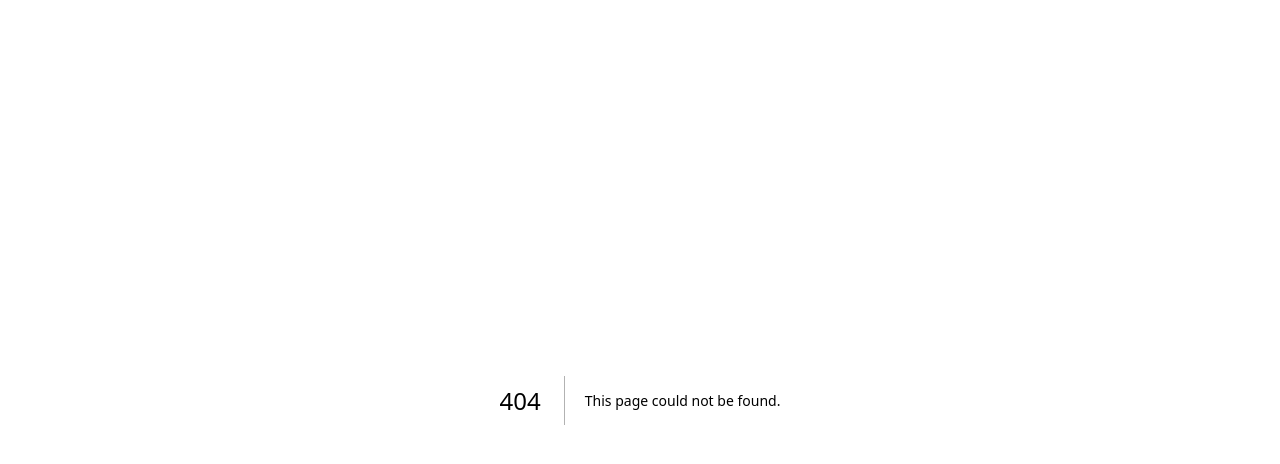
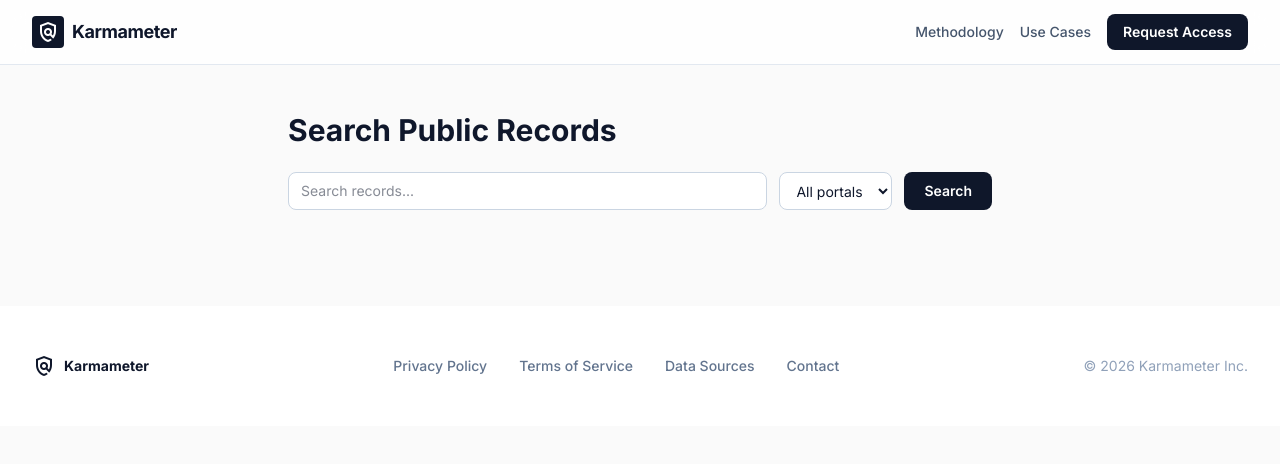
Before and after one commit to raksidehigh/karmameter-web, a Next.js app: page /search in a window 1280 px wide. Before the commit this address had no page. Shown: the top 464 px of the page. Built offline with nearby package versions, Linux system fonts and the light colour scheme.

Commit message:
Add search page with filters and mock records API

```diff
--- /dev/null
+++ b/app/(public)/search/page.tsx
@@ -0,0 +1,16 @@
+import { SearchForm } from "@/components/SearchForm";
+
+export const metadata = { title: "Search Records - Karmameter" };
+
+export default function SearchPage() {
+  return (
+    <main className="pt-28 pb-16">
+      <div className="mx-auto max-w-3xl px-4 sm:px-6 lg:px-8">
+        <h1 className="text-3xl font-bold text-slate-900">
+          Search Public Records
+        </h1>
+        <SearchForm />
+      </div>
+    </main>
+  );
+}
--- /dev/null
+++ b/app/api/v1/records/search/route.ts
@@ -0,0 +1,16 @@
+import { NextRequest, NextResponse } from "next/server";
+import { MOCK_RECORDS } from "@/lib/mockRecords";
+
+// Temporary fake API. Replace with the real one when it's ready.
+export async function GET(req: NextRequest) {
+  const q = (req.nextUrl.searchParams.get("q") ?? "").toLowerCase();
+  const portal = req.nextUrl.searchParams.get("portal") ?? "";
+
+  const data = MOCK_RECORDS.filter(
+    (r) =>
+      r.title.toLowerCase().includes(q) &&
+      (portal === "" || r.portal === portal)
+  );
+
+  return NextResponse.json({ data });
+}
--- /dev/null
+++ b/components/SearchForm.tsx
@@ -0,0 +1,68 @@
+"use client";
+
+import { useState } from "react";
+import { RecordResult } from "@/lib/mockRecords";
+
+export function SearchForm() {
+  const [query, setQuery] = useState("");
+  const [portal, setPortal] = useState("");
+  const [results, setResults] = useState<RecordResult[] | null>(null);
+
+    async function handleSubmit(e: React.FormEvent) {
+    e.preventDefault();
+
+    const params = new URLSearchParams();
+    if (query.trim()) params.set("q", query.trim());
+    if (portal) params.set("portal", portal);
+
+    const res = await fetch(`/api/v1/records/search?${params.toString()}`);
+    const json = await res.json();
+    setResults(json.data);
+  }
+
+  return (
+    <div>
+      <form onSubmit={handleSubmit} className="mt-6 flex flex-col gap-3 sm:flex-row">
+        <input
+          value={query}
+          onChange={(e) => setQuery(e.target.value)}
+          placeholder="Search records..."
+          className="flex-1 rounded-lg border border-slate-300 bg-white px-3 py-2 text-sm"
+        />
+        <select
+          value={portal}
+          onChange={(e) => setPortal(e.target.value)}
+          className="rounded-lg border border-slate-300 bg-white px-3 py-2 text-sm"
+        >
+          <option value="">All portals</option>
+          <option value="portal-1">Portal 1</option>
+          <option value="portal-2">Portal 2</option>
+        </select>
+        <button
+          type="submit"
+          className="rounded-lg bg-primary px-5 py-2 text-sm font-semibold text-white"
+        >
+          Search
+        </button>
+      </form>
+
+      {results !== null && results.length === 0 && (
+        <p className="mt-8 rounded-lg border border-slate-200 bg-white p-6 text-center text-slate-500">
+          No records found. Try a different keyword or portal.
+        </p>
+      )}
+
+      <ul className="mt-8 space-y-4">
+        {results?.map((r) => (
+          <li key={r.id} className="rounded-lg border border-slate-200 bg-white p-4">
+            <h2 className="font-semibold text-slate-900">{r.title}</h2>
+            <p className="mt-1 text-sm text-slate-600">{r.summary}</p>
+            <p className="mt-2 text-xs text-slate-400">
+              Published {new Date(r.publishedAt).toLocaleDateString("en-IN")}
+            </p>
+          </li>
+        ))}
+      </ul>
+    </div>
+  );
+}
--- /dev/null
+++ b/lib/mockRecords.ts
@@ -0,0 +1,32 @@
+export type RecordResult = {
+  id: string;
+  title: string;
+  summary: string;
+  publishedAt: string;
+  portal: string;
+};
+
+// Temporary fake data. Remove when the real API is ready.
+export const MOCK_RECORDS: RecordResult[] = [
+  {
+    id: "1",
+    title: "Road Resurfacing Contract A-12",
+    summary: "Contract awarded for resurfacing of main roads in the central ward.",
+    publishedAt: "2026-08-12",
+    portal: "portal-1",
+  },
+  {
+    id: "2",
+    title: "Annual Budget Report 2025-26",
+    summary: "Summary of funds allocated and spent across departments.",
+    publishedAt: "2026-06-30",
+    portal: "portal-2",
+  },
+  {
+    id: "3",
+    title: "Municipal Meeting Minutes, July",
+    summary: "Minutes of the monthly council meeting, including attendance.",
+    publishedAt: "2026-07-18",
+    portal: "portal-1",
+  },
+];
```
